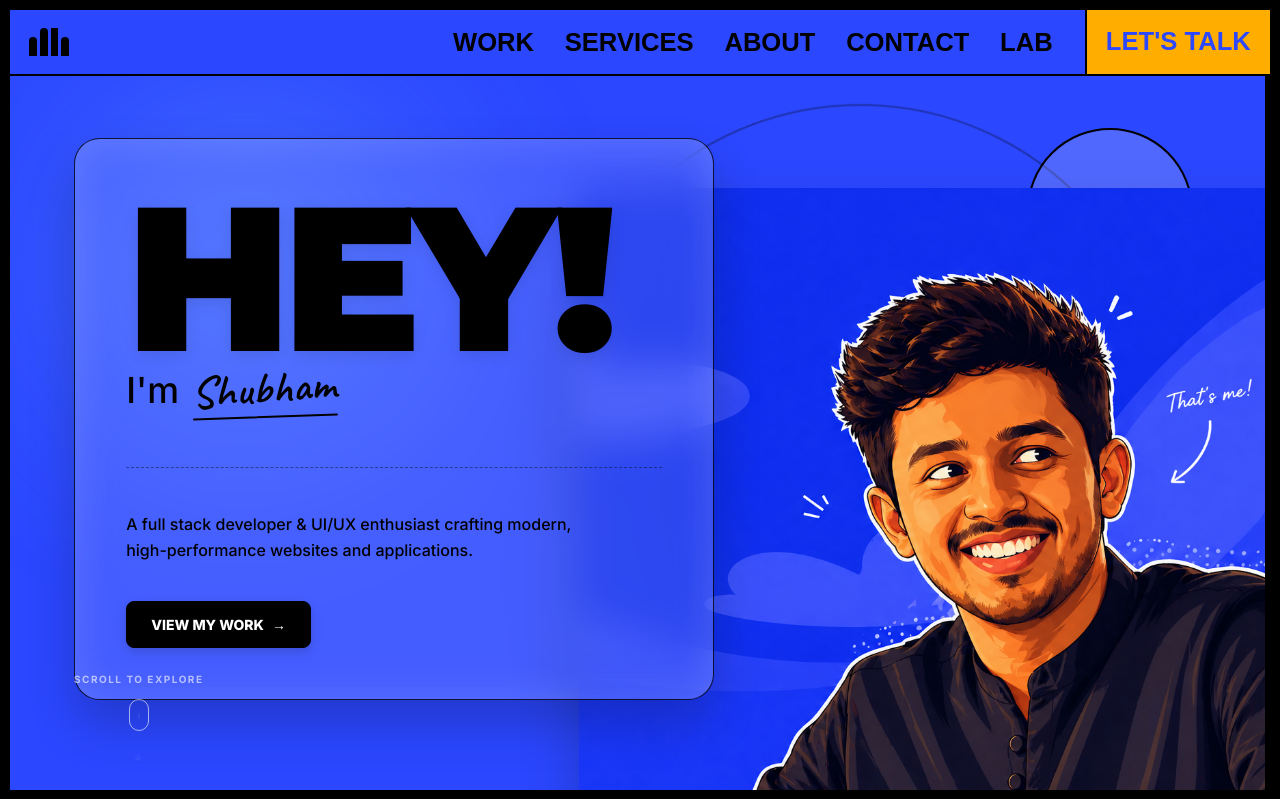
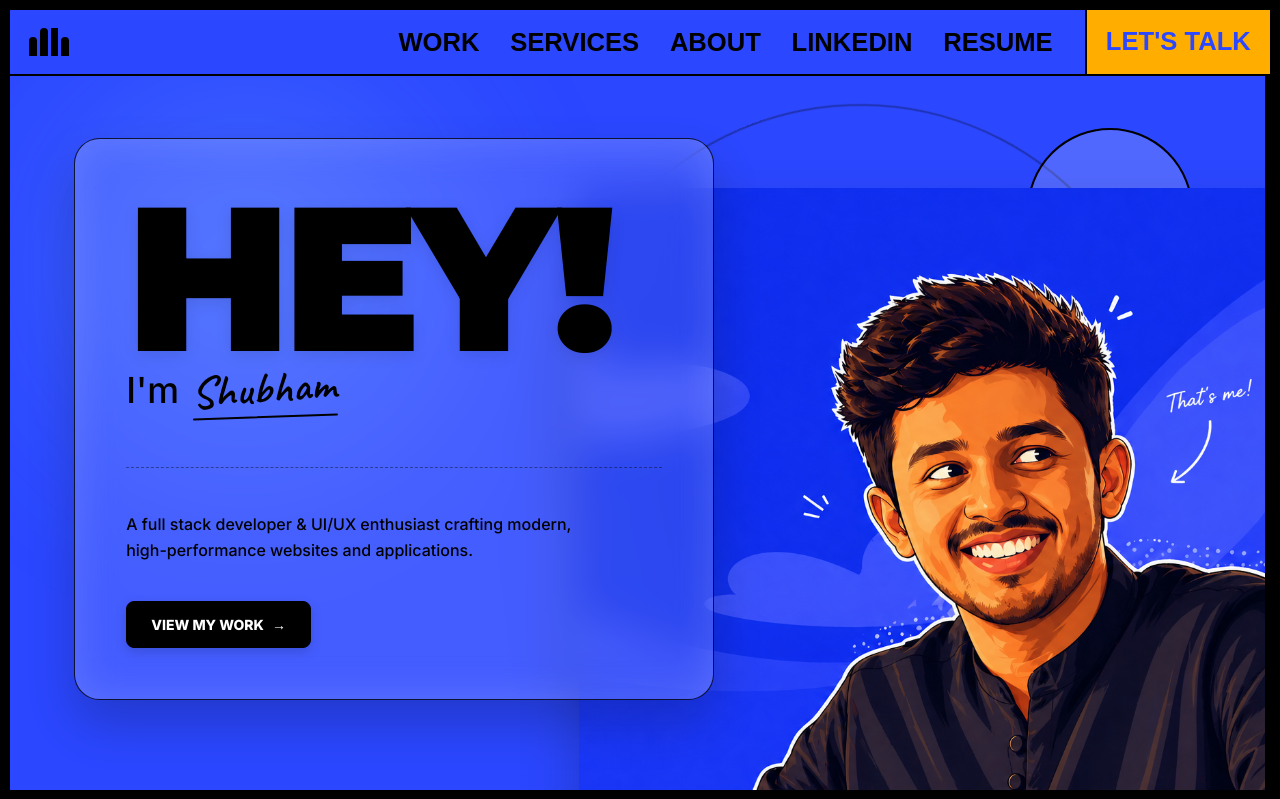
Before and after one commit to Rathod-shubhamm/funky_folio, a Next.js app: page / in a window 1280 px wide. Shown: the top 799 px of the page. Built offline with nearby package versions, Linux system fonts and the light colour scheme; a web font is replaced by a local one.

Commit message:
final deployment changes

```diff
--- a/src/app/layout.tsx
+++ b/src/app/layout.tsx
@@ -38,6 +38,7 @@ export default function RootLayout({
     <html
       lang="en"
       className={`${inter.variable} ${alumniSans.variable} ${montserrat.variable} ${caveat.variable} h-full antialiased`}
+      data-scroll-behavior="smooth"
     >
       <body className="min-h-full flex flex-col">{children}</body>
     </html>
--- a/src/app/page.tsx
+++ b/src/app/page.tsx
@@ -34,7 +34,7 @@ const work = [
     tags: ["YOLOv8", "OpenCV", "Inference"],
     color: "#8aff70",
     href: "/work/computer-vision",
-    video: "homepagevideo.mp4", // Add your video file to public/vis-demo.mp4
+    video: "/homepagevideo.mp4", // Add your video file to public/vis-demo.mp4
   },
 ] as const;
 
@@ -81,18 +81,7 @@ const services = [
   },
 ];
 
-const roster = [
-  "Apexneural Pvt Ltd",
-  "BlinkCare",
-  "VIT Bhopal",
-  "EcoSystem AI",
-  "PitchPulse AI",
-  "MarketBrain AI",
-  "Lumina AI",
-  "Autonomous Workflows",
-  "Content Intelligence",
-  "Product Labs",
-];
+
 
 const awards = [
   "AI Product Launch x4",
@@ -141,16 +130,16 @@ export default function Home() {
             <span>About</span>
             <span aria-hidden="true">About</span>
           </a>
-          <a href="#contact">
-            <span>Contact</span>
-            <span aria-hidden="true">Contact</span>
+          <a href="https://www.linkedin.com/in/shubham-rathod-821a01202/" target="_blank" rel="noopener noreferrer">
+            <span>LinkedIn</span>
+            <span aria-hidden="true">LinkedIn</span>
           </a>
-          <a href="#lab">
-            <span>Lab</span>
-            <span aria-hidden="true">Lab</span>
+          <a href="https://drive.google.com/file/d/1wo48W9xWu-rQBMni_WO7nhp1nlKN8_KB/view?usp=sharing" target="_blank" rel="noopener noreferrer">
+            <span>Resume</span>
+            <span aria-hidden="true">Resume</span>
           </a>
         </nav>
-        <a className="header-cta" href="mailto:shubhamrathod1619@gmail.com">
+        <a className="header-cta" href="#contact">
           <span>Let&apos;s talk</span>
           <span aria-hidden="true">Fun stuff</span>
         </a>
@@ -193,13 +182,7 @@ export default function Home() {
               </a>
             </div>
           </div>
-          <div className="scroll-indicator">
-            <span>SCROLL TO EXPLORE</span>
-            <div className="mouse">
-              <span className="wheel"></span>
-            </div>
-            <span className="arrow-down">↓</span>
-          </div>
+
         </section>
 
         <div className="section-divider" />
@@ -244,14 +227,7 @@ export default function Home() {
                   deployment, I focus on turning complex workflows into clear software.
                 </p>
               </div>
-              <div className="roster hide-mobile">
-                <h3>Roster</h3>
-                <ul>
-                  {roster.map((item) => (
-                    <li key={item}>{item}</li>
-                  ))}
-                </ul>
-              </div>
+
             </div>
             <div className="scoreboard">
               <div className="score">
@@ -282,17 +258,10 @@ export default function Home() {
             </svg>
             <p>Ready to play?</p>
           </div>
-          <div className="guitar" aria-hidden="true">
-            <span className="guitar-body" />
-            <span className="guitar-neck" />
-            <span className="guitar-head" />
-            <span className="string string-one" />
-            <span className="string string-two" />
-            <span className="string string-three" />
-          </div>
+
           <div className="contact-links">
             <a href="mailto:shubhamrathod1619@gmail.com">shubhamrathod1619@gmail.com</a>
-            <a href="tel:+919000000000">+91 90000 00000</a>
+            <a href="tel:+918319450574">+91 8319450574</a>
             <a href="https://github.com/Rathod-shubhamm">View GitHub</a>
           </div>
         </section>
```
